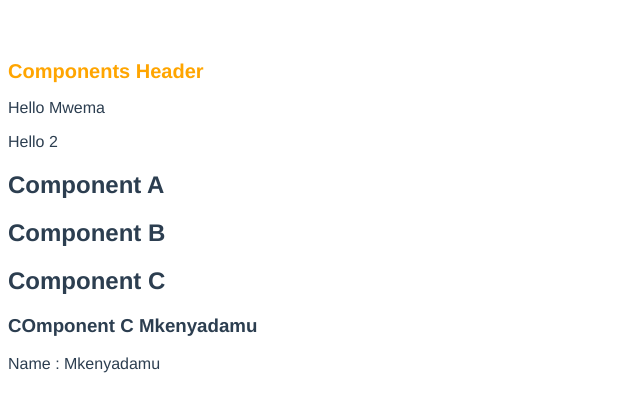
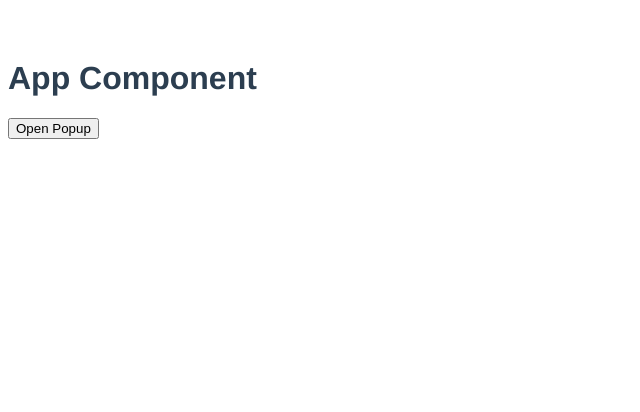
Before and after one commit to DerrickMbugua/vue-refresher, a Vue app: page / in a window 1280 px wide. Shown: the top 412 px of the page, without its empty margins (0-640 px from the left). Built offline with nearby package versions, Linux system fonts and the light colour scheme.

Commit message:
feat: components events

```diff
--- a/src/App.vue
+++ b/src/App.vue
@@ -1,34 +1,34 @@
 <template>
-  <Header id="my-id" name="Mwema" :age="2" />
-  <!-- <Greet :message="name" />
-  <Greet message="D" :likes="10"/>
-  <Greet message="DM" :isShow="isShow"/> -->
-<ComponentA />
-<p>Name : {{ channel }}</p>
+  <div>
+    <h1>App Component</h1>
+    <button @click="openPopup">Open Popup</button>
+    <PopupVue v-show="show" @close="closePopup" />
+  </div>
 </template>
 
 <script>
-import Header from "./components/Header.vue";
-import Greet from './components/Greet.vue';
-import ComponentA from "./components/ComponentA.vue";
+import PopupVue from './components/Popup.vue';
 
 export default {
   name: "App",
   components: {
-    Header,
-    Greet,
-    ComponentA
+   PopupVue
   },
   data() {
     return {
-      name: 'Sparta',
-      isShow: true,
-      channel : "Mkenyadamu"
+      show: false
     };
   },
   provide() {
     return{
-      username: this.channel
+    }
+  },
+  methods:{
+    openPopup(){
+      return this.show = true;
+    },
+    closePopup(){
+      return this.show = false;
     }
   }
 };
--- a/src/components/ComponentA.vue
+++ /dev/null
@@ -1,17 +0,0 @@
-<template>
-  <div>
-    <h2>Component A</h2>
-    <ComponentB />
-  </div>
-</template>
-<script>
-import ComponentB from "./ComponentB.vue";
-export default {
-  name: "ComponentA",
-  components: {
-    ComponentB,
-  },
-};
-</script>
-<style>
-</style>
--- a/src/components/ComponentB.vue
+++ /dev/null
@@ -1,18 +0,0 @@
-<template>
-  <div>
-    <h2>Component B</h2>
-    <ComponentC />
-  </div>
-</template>
-<script>
-import ComponentC from "./ComponentC.vue";
-
-export default {
-  name: "ComponentB",
-  components: {
-    ComponentC,
-  },
-};
-</script>
-<style>
-</style>
--- a/src/components/ComponentC.vue
+++ /dev/null
@@ -1,15 +0,0 @@
-<template>
-  <div>
-    <h2>Component C</h2>
-    <h3>COmponent C {{ username }}</h3>
-  </div>
-</template>
-<script>
-export default {
-  name: 'ComponentC',
-  inject: ["username"]
-}
-</script>
-<style>
-
-</style>
--- a/src/components/Greet.vue
+++ /dev/null
@@ -1,27 +0,0 @@
-<template>
-  <div>
-    Hello {{ message }} {{ likes }} {{ isShow }}
-  </div>
-</template>
-<script>
-export default {
-  name: 'Greet',
-  data(){
-    return{
-
-    }
-  },
-  props: {
-    message: {
-      type: String,
-      required: true,
-      default: "My Message"
-    },
-    likes: Number,
-    isShow: Boolean
-  }
-}
-</script>
-<style>
-
-</style>
--- a/src/components/Header.vue
+++ /dev/null
@@ -1,28 +0,0 @@
-<template>
-  <div>
-    <h1 :style="headerStyling">Components Header</h1>
-    <p v-bind="$attrs">Hello {{ name }}</p>
-    <p>Hello {{ age }}</p>
-  </div>
-</template>
-<script>
-export default {
-  name: 'Header',
-  data(){
-    return{
-       headerStyling: {
-        color: 'orange',
-        fontSize: '20px'
-       }
-    }
-  },
-  props: {
-    name: String,
-    age: Number,
-  },
-  inheritAttrs: false
-}
-</script>
-<style>
-
-</style>
--- /dev/null
+++ b/src/components/Popup.vue
@@ -0,0 +1,19 @@
+<template>
+  <div>
+    <h2>Popup Component</h2>
+    <button @click="$emit('close')">Close Popup</button>
+  </div>
+</template>
+<script>
+export default {
+  data(){
+    return{
+
+    }
+  },
+  emits: ["close"]
+}
+</script>
+<style>
+
+</style>
```
